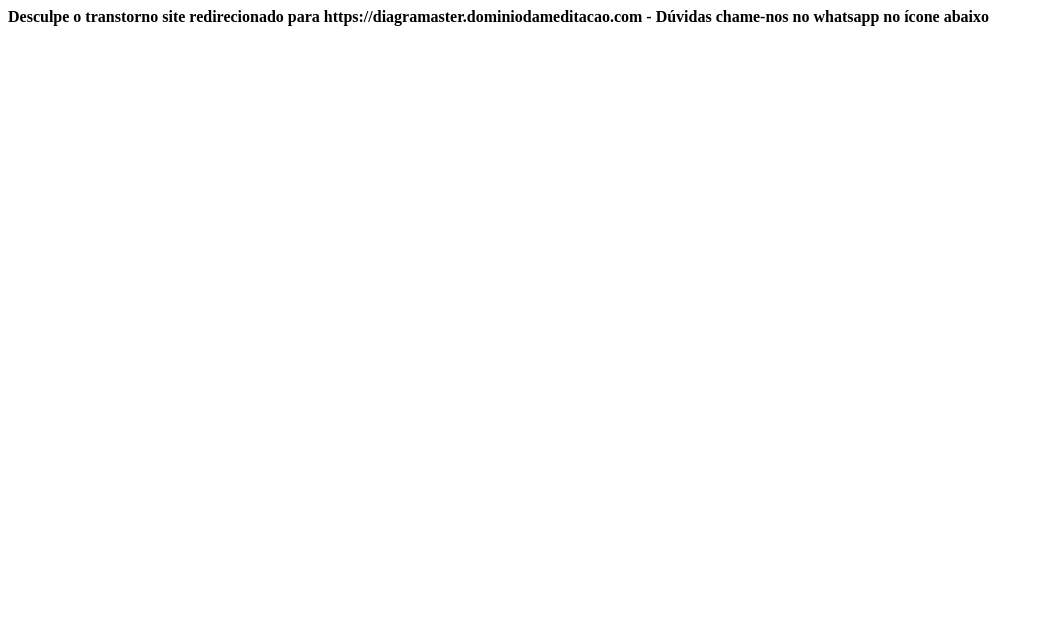
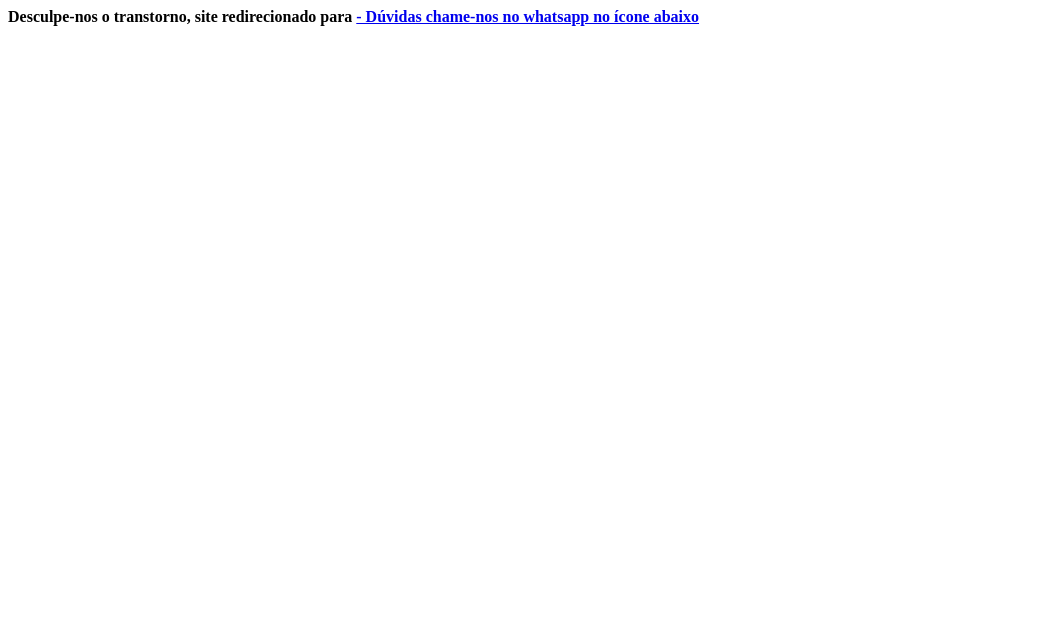
Before and after one commit to digitalcriativa/diagramaster, a plain HTML site: page index.html in a window 1280 px wide. Shown: the top 634 px of the page, without its empty margins (0-1044 px from the left). Drawn offline with Linux system fonts and the light colour scheme.

Commit message:
Update index.html

```diff
--- a/index.html
+++ b/index.html
@@ -18,8 +18,8 @@
 </div>
 
 <head>
-	<span><strong>	Desculpe o transtorno site redirecionado para	</strong></span>
-	<span><strong> https://diagramaster.dominiodameditacao.com - Dúvidas chame-nos no whatsapp no ícone abaixo	</strong></span>
+	<span><strong>	Desculpe-nos o transtorno, site redirecionado para	</strong></span>
+	<span><strong> <a href="https://diagramaster.dominiodameditacao.com"</a> - Dúvidas chame-nos no whatsapp no ícone abaixo	</strong></span>
 	</head>
 
 </html>
```
